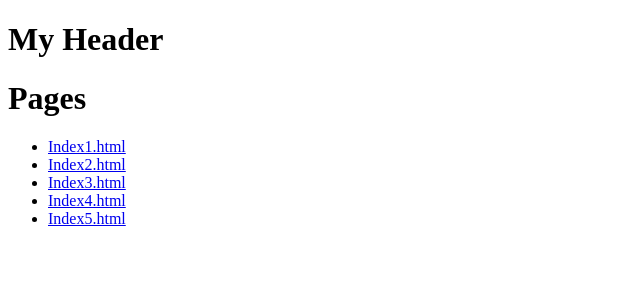
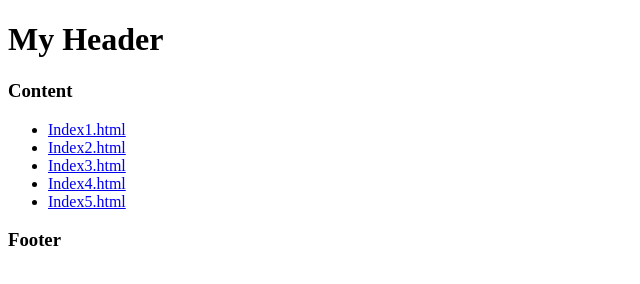
Before and after one commit to resplin/randy, a plain HTML site: page index.html in a window 1280 px wide. Shown: the whole page, without its empty margins (0-640 px from the left). Drawn offline with Linux system fonts and the light colour scheme.

Commit message:
Fixing jQuery  link.
Changing content text.
Adding footer.

```diff
--- a/index.html
+++ b/index.html
@@ -7,7 +7,7 @@
 	<meta http-equiv="Content-Type" content="text/html; charset=utf-8" />
 	<link rel="shortcut icon" href="favicon.ico" type="image/x-icon" />
 	<link rel="stylesheet" href="css/style.css" />
-	<script type="text/javascript" src="js/jquery-1.8.2"></script>
+	<script type="text/javascript" src="js/jquery-1.8.2.js"></script>
 	<script type="text/javascript" src="js/script.js"></script>
 	<!--[if lt IE 8]>
 	<![endif]-->
@@ -19,7 +19,7 @@
 				<h1>My Header</h1>
 			</div>  <!-- end header -->
 			<div id="content">
-				<h1>Pages</h1>
+				<h3>Content</h3>
 				<ul>
 					<li><a href="index1.html">Index1.html</a></li>
 					<li><a href="index2.html">Index2.html</a></li>
@@ -28,6 +28,9 @@
 					<li><a href="index5.html">Index5.html</a></li>
 				</ul>
 			</div>  <!-- end content -->
+			<div id="footer">
+				<h3>Footer</h3>
+			</div>
 		</div>  <!-- end inner-wrapper -->
 	</div>  <!-- end wrapper -->
 </body>
```
